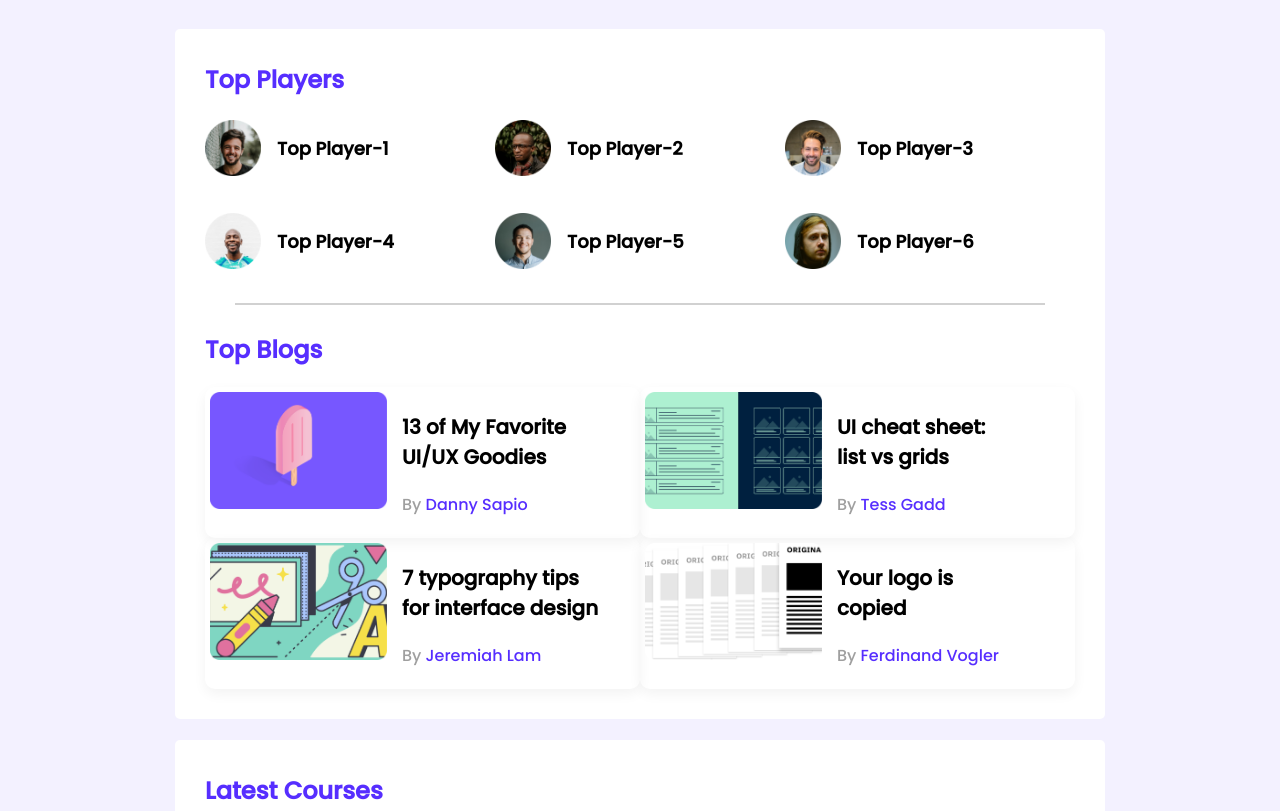
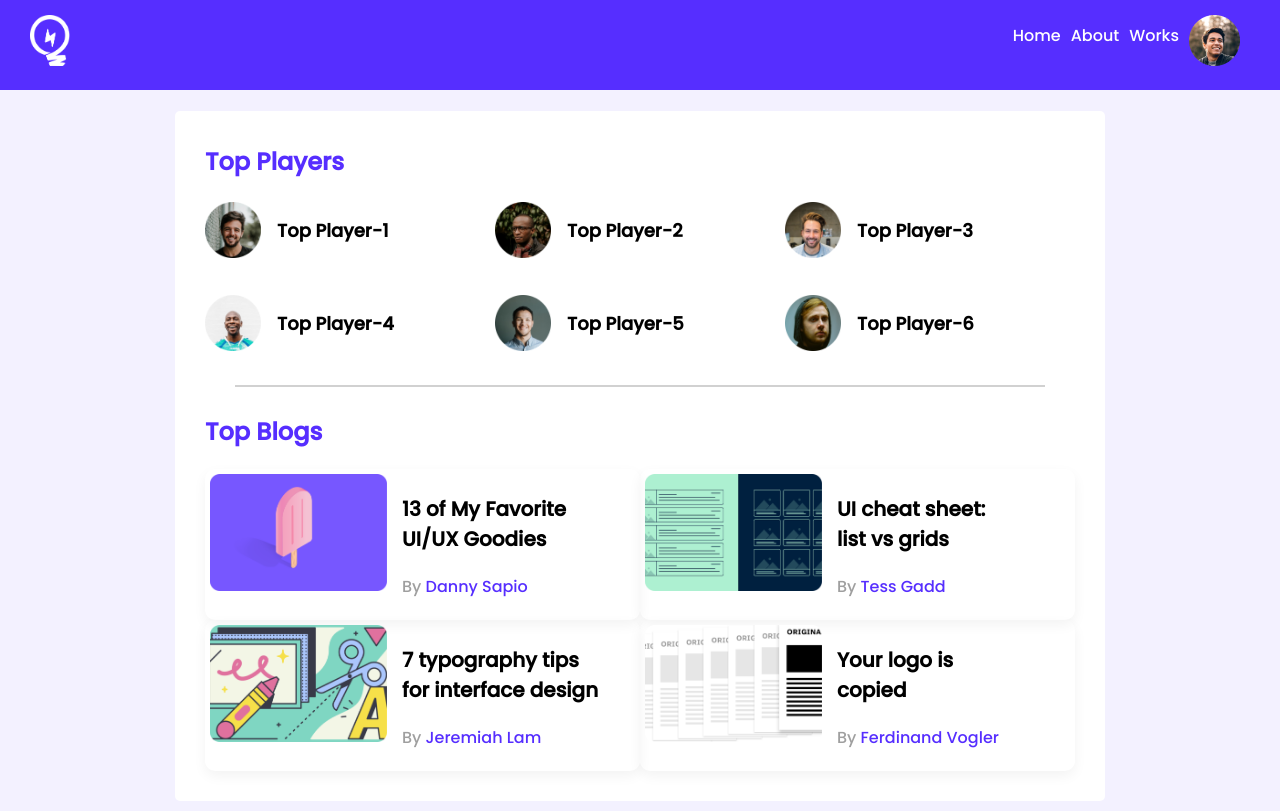
Before and after one commit to NeyamulOmy/leader-board, a plain HTML site: page index.html in a window 1280 px wide. Shown: the top 811 px of the page. Drawn offline with Linux system fonts and the light colour scheme.

Commit message:
potentially last commit

```diff
--- a/index.html
+++ b/index.html
@@ -14,7 +14,15 @@
 <body>
     <!-- header start -->
     <header>
-
+        <nav>
+            <div class="nav-icon"><a href=""><img src="./images/icons/logo.png" alt=""></a></div>
+            <div class="nav-right">
+                <div class="link"><a href="">Home </a></div>
+                <div class="link"><a href="">About </a></div>
+                <div class="link"><a href="">Works </a></div>
+                <div class="link"><a href=""><img src="./images/icons/profile.png" alt=""></a></div>
+            </div>
+        </nav>
     </header>
     <!-- header end -->
     <!-- main section start-->
--- a/styles/style.css
+++ b/styles/style.css
@@ -6,6 +6,37 @@
 body {
     font-family: 'Poppins', sans-serif;
     background-color: #F3F1FF;
+    margin: 0;
+}
+
+nav {
+    background-position: 100%;
+    color: white;
+    background-color: #562EFF;
+    font-size: 24px;
+    font-family: 'Poppins', sans-serif;
+    display: flex;
+    justify-content: space-between;
+    align-items: center;
+    padding: 15px 30px;
+
+
+}
+
+nav a {
+    font-size: 16px;
+    color: white;
+    text-decoration: none;
+    margin-right: 10px;
+}
+
+.nav-right {
+    display: flex;
+}
+
+.nav-icon img {
+    height: 51px;
+    width: 40px;
 }
 
 main {
@@ -172,7 +203,10 @@ hr {
 @media only screen and (max-width: 992px) and (min-width: 689px) {
     .container {
         width: 100%;
+
     }
+
+
 
     .top-players,
     .courses {
```
